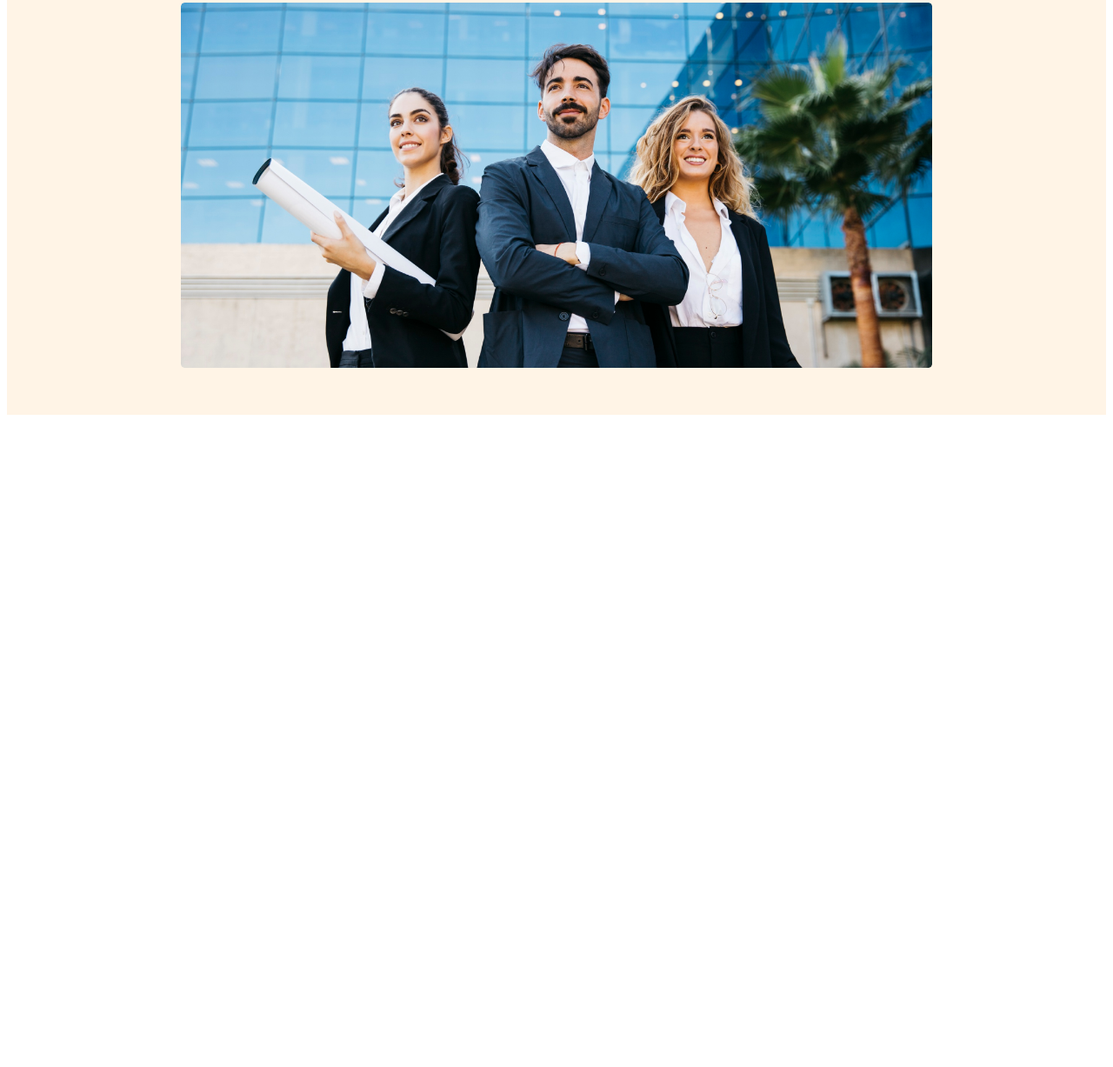
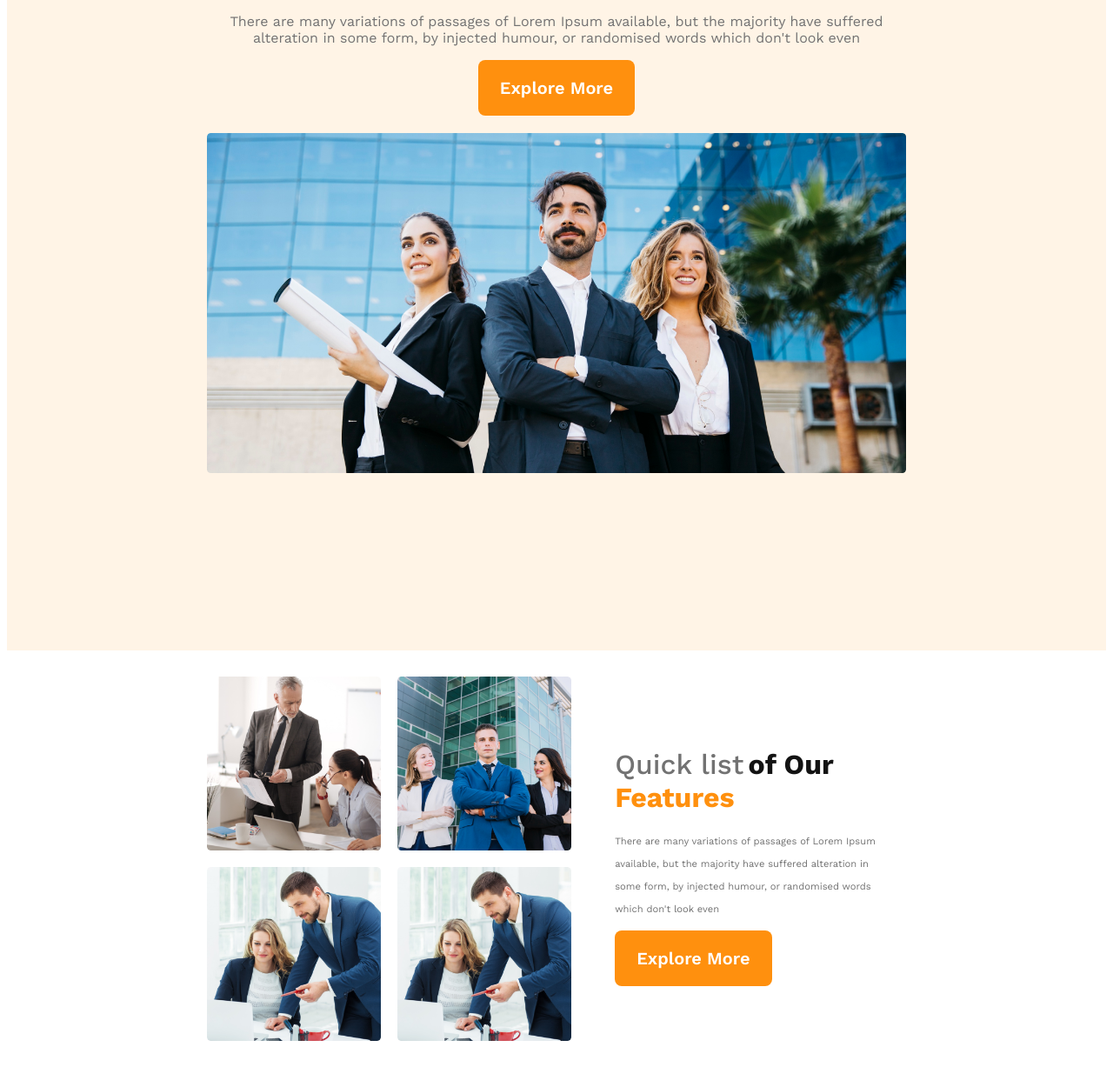
Before and after one commit to Shakkhor142/g3-architects-website, a plain HTML site: page index.html in a window 1280 px wide. Shown: the part 573-1800 px from the top of the page at 87% size. Before the commit the page ends 1058 px from the top, so only its background shows below. Drawn offline with nearby package versions, Linux system fonts and the light colour scheme.

Commit message:
added teams section

```diff
--- a/architech.css
+++ b/architech.css
@@ -19,7 +19,7 @@
 /* header styles */
 header{
     background: rgba(255, 144, 14, 0.10);
-    padding: 50px 200px;
+    padding: 200px 230px;
 }
 nav{
     display: flex;
@@ -65,22 +65,94 @@ nav li a{
     margin-top: 20px;
 }
 
+
+/* main section styles */
+main{
+    max-width: 1440px;
+    margin: 30px 200px;
+}
+
+/* teams styles */
+.teams-container{
+    display: flex;
+    align-items: center;
+}
+
+.teams-img-container{
+    display: grid;
+    grid-template-columns: repeat(2,1fr);
+    gap: 1.2rem;
+    padding-left: 30px;
+}
+.teams-img-container img{
+    height: 200px;
+    width: 200px;
+}
+.teams-content{
+    padding-left: 50px;
+    padding-right: 50px;
+
+}
+.teams-description{
+    color: #727272;
+    font-size: 0.7rem;
+    font-weight: 400;
+    line-height: 26px;
+}
+.quick-list{
+    color: #727272;
+    font-size: 2rem;
+    font-weight: 500;
+}
+.of-our{
+    color: #131313;
+    font-size: 2rem;
+    font-weight: 700;
+}
+.features{
+    color: #FF900E;
+    font-size: 2rem;
+    font-weight: 700;
+}
+
+
+
+
+
+
+
 /* responsive media queries */
 /* for mobile devices */
 @media screen and (max-width: 576px) {
     header{
         padding: 20px;
     }
-    nav{
+    nav,
+    .teams-container{
         flex-direction: column;
+    }
+    main{
+        max-width: 300px;
+    }
+    .teams-content{
+        padding-left: 0px;
+        padding-right: 0px;
+    }
+
+    .teams-img-container{
+        grid-template-columns: repeat(1,1fr);
     }
 }
 /* for tablet or medium devices */
-@media screen and (min-width: 576px) and (max-width:960px) {
+@media screen and (min-width: 577px) and (max-width:960px) {
     header{
-        padding: 50px;
+        padding: 230px;
     }
-    nav{
+    nav,
+    .teams-container
+        {
         flex-direction: column;
+
     }
+
 }
--- a/index.html
+++ b/index.html
@@ -7,6 +7,7 @@
     <link rel="stylesheet" href="architech.css">
 </head>
 <body>
+    <!-- header start -->
     <header>
        <nav>
         <h3 class="nav_title">G3 Architects</h3>
@@ -27,8 +28,26 @@
             <img src="./images/banner.png" alt="">
        </div>
     </header>
+    <!-- header end -->
     <main>
-
+        <!-- teams section start -->
+        <section class="teams-container">
+            <div class="teams-img-container">
+                <img src="./images/team1.png" alt="">
+                <img src="./images/team2.png" alt="">
+                <img src="./images/team3.png" alt="">
+                <img src="./images/team3.png" alt="">
+            </div>
+            <div class="teams-content">
+                <h3 class="teams-title">
+                    <span class="quick-list">Quick list</span>
+                    <span class="of-our">of Our</span><br>
+                    <span class="features">Features</span>
+                </h3>
+                <p class="teams-description">There are many variations of passages of Lorem Ipsum available, but the majority have suffered alteration in some form, by injected  humour, or randomised words which don't look even</p>
+                <button class="btn-primary">Explore More</button>
+            </div>
+        </section>
     </main>
     <footer>
 
```
